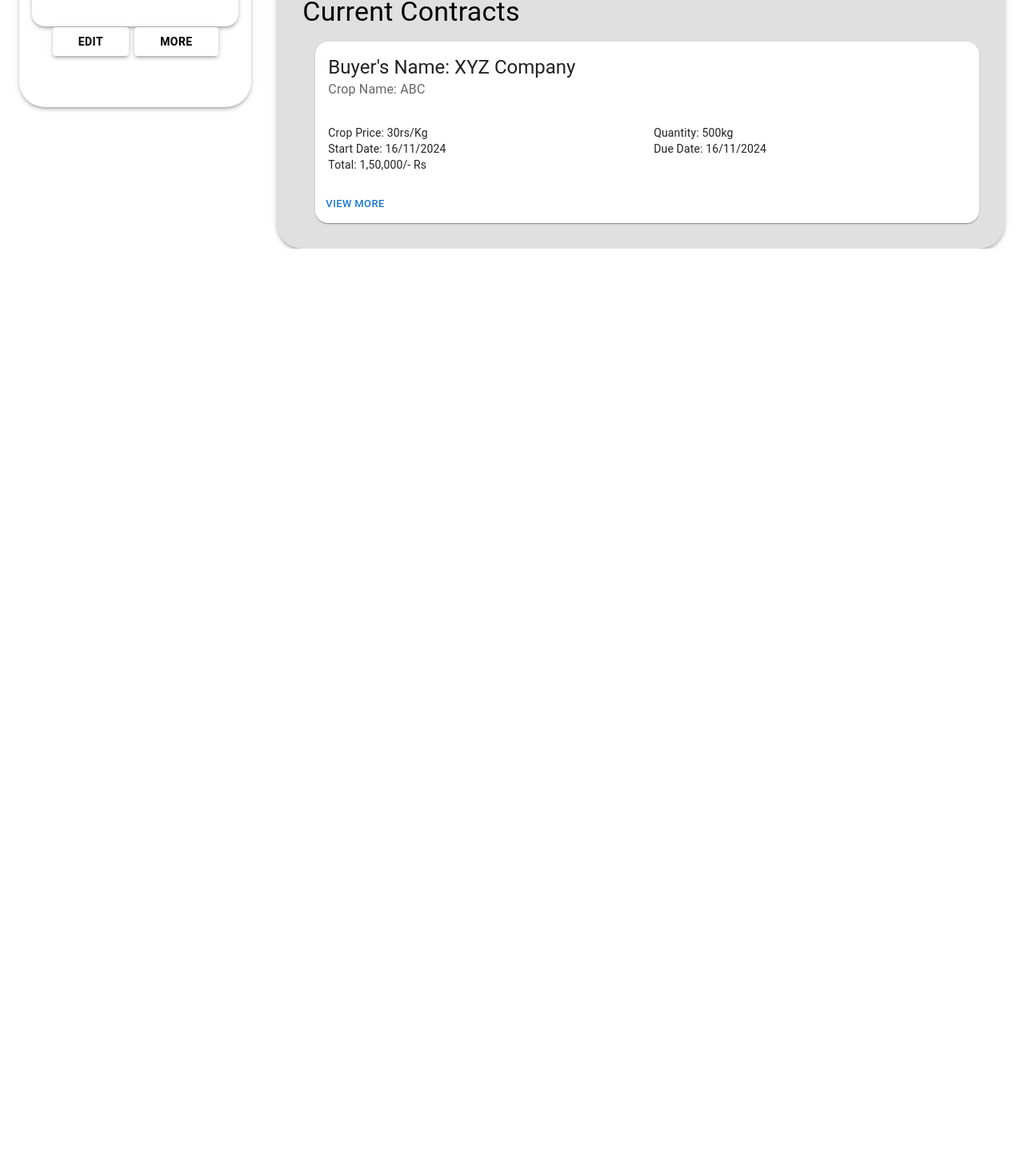
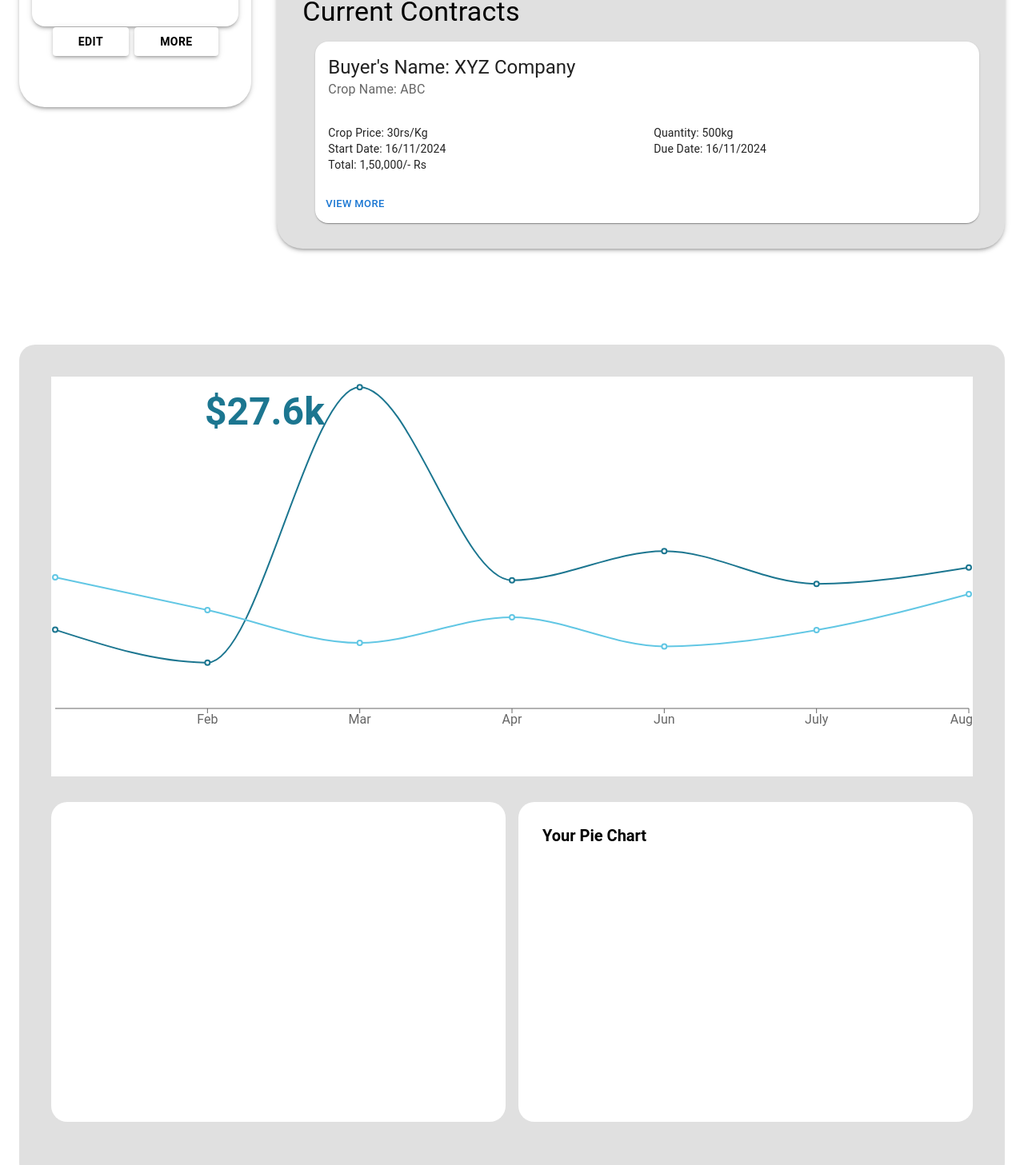
Before and after one commit to Thebeast01/AgriConnect, a React (Vite) app in the folder Frontend/: page /dashboard in a window 1280 px wide. Shown: the part 654-2111 px from the top of the page at 80% size. Before the commit the page ends 965 px from the top, so only its background shows below. Built offline with nearby package versions, Linux system fonts and the light colour scheme.

Commit message:
Dashboard login Register

```diff
--- a/Frontend/package.json
+++ b/Frontend/package.json
@@ -19,7 +19,9 @@
 		"@fortawesome/react-fontawesome": "^0.2.2",
 		"@mui/icons-material": "^6.0.1",
 		"@mui/material": "^6.0.1",
+		"@mui/styled-engine-sc": "^6.0.1",
 		"@mui/styles": "^6.0.0",
+		"@mui/x-charts": "^7.15.0",
 		"@mui/x-date-pickers": "^7.15.0",
 		"dayjs": "^1.11.13",
 		"firebase": "^10.13.1",
@@ -27,6 +29,8 @@
 		"react-dom": "^18.3.1",
 		"react-router-dom": "^6.26.1",
 		"react-scroll": "^1.9.0",
+		"recharts": "^2.12.7",
+		"styled-components": "^6.1.13",
 		"sweetalert2": "^11.12.4"
 	},
 	"devDependencies": {
--- a/Frontend/src/Pages/Dashboard.jsx
+++ b/Frontend/src/Pages/Dashboard.jsx
@@ -6,6 +6,7 @@ import OIP from '../assets/profile.png'
 import Plus from '../assets/plus.png'
 import { FontAwesomeIcon } from '@fortawesome/react-fontawesome';
 import { faPlus } from '@fortawesome/free-solid-svg-icons';
+import LineGraph from '../component/LineGraph';
 const Dashboard = () => {
   const [cropsData, setCropsData] = useState([
     {
@@ -20,6 +21,7 @@ const Dashboard = () => {
     // Handle adding more crops data
     setCropsData([...cropsData, { /* New crop data */ }]);
   };
+
   return (
     <Container maxWidth="xl" display={'flex'} sx={{
       height:
@@ -218,6 +220,43 @@ const Dashboard = () => {
           </Grid>
         </Grid>
       </Box>
+      <Box sx={{
+
+        width: '100%',
+        backgroundColor: Colors.dasboardBackground,
+        marginTop: 15,
+        borderRadius: 5,
+        padding: 5
+
+      }}>
+        <Box sx={{
+          height: '500px',
+          width: '100%',
+          backgroundColor: 'white',
+          display: 'flex',
+          justifyContent: 'center',
+        }}>
+          <Typography variant='h3' sx={{ position: 'absolute', left: 240, fontWeight: 'bold', padding: 2, color: '#1C7690', }}>$27.6k</Typography>
+          <LineGraph />
+        </Box>
+        <Box sx={{
+
+          width: '100%',
+          display: 'flex',
+          flexDirection: 'row',
+          gap: '1rem',
+          marginTop: '2rem',
+          marginBottom: '2rem'
+        }}>
+          <Box sx={{ backgroundColor: 'white', height: '400px', borderRadius: 5, width: '100%' }} >
+
+          </Box>
+          <Box sx={{ backgroundColor: 'white', width: '100%', height: '400px', borderRadius: 5 }}>
+            <p style={{ padding: '30px', fontWeight: 'bold', fontSize: '20px'  }}>Your Pie Chart</p>
+          </Box>
+        </Box>
+      </Box>
+
     </Container >
   )
 }
--- /dev/null
+++ b/Frontend/src/component/LineGraph.jsx
@@ -0,0 +1,60 @@
+import React from 'react';
+import { LineChart, Line, XAxis, YAxis, CartesianGrid, Tooltip, Legend, ResponsiveContainer } from 'recharts';
+
+const data = [
+        {
+                name: 'Jan',
+                uv: 4000,
+                pv: 2400,
+                amt: 2400,
+        },
+        {
+                name: 'Feb',
+                uv: 3000,
+                pv: 1398,
+                amt: 2210,
+        },
+        {
+                name: 'Mar',
+                uv: 2000,
+                pv: 9800,
+                amt: 2290,
+        },
+        {
+                name: 'Apr',
+                uv: 2780,
+                pv: 3908,
+                amt: 2000,
+        },
+        {
+                name: 'Jun',
+                uv: 1890,
+                pv: 4800,
+                amt: 2181,
+        },
+        {
+                name: 'July',
+                uv: 2390,
+                pv: 3800,
+                amt: 2500,
+        },
+        {
+                name: 'Aug',
+                uv: 3490,
+                pv: 4300,
+                amt: 2100,
+        },
+];
+
+const LineGraph = () => {
+        return (
+                <ResponsiveContainer width="100%" height="90%">
+                        <LineChart width={300} height={100} data={data}>
+                                <Line type="monotone" dataKey="pv" stroke="#1C7690" strokeWidth={2} />
+                                <Line type="monotone" dataKey="uv" stroke="#62C7E4" strokeWidth={2} />
+                                <XAxis dataKey='name' type='category' />
+                        </LineChart>
+                </ResponsiveContainer>
+        );
+};
+export default LineGraph
--- a/Frontend/src/component/Login.jsx
+++ b/Frontend/src/component/Login.jsx
@@ -2,8 +2,9 @@ import React, { useState } from 'react';
 import { Button, Box, Container, TextField, Typography } from '@mui/material';
 import { auth } from './Firebase';
 import { useNavigate } from 'react-router-dom';
-import { signInWithEmailAndPassword } from 'firebase/auth';
+import { signInWithEmailAndPassword, signInWithPopup } from 'firebase/auth';
 // Not completed Yet
+import { GoogleAuthProvider } from 'firebase/auth';
 import Swal from 'sweetalert2';
 const Login = () => {
         const navigate = useNavigate()
@@ -12,19 +13,28 @@ const Login = () => {
                 password: ''
         })
         const handleLogin = async () => {
-
+                if (loginData.email !== '' || loginData.password !== '') {
                 try {
                         await signInWithEmailAndPassword(auth, loginData.email, loginData.password)
                         Swal.fire('Login Success', '', 'success')
                         if (auth.currentUser) {
-                                navigate('/home')
+                                navigate('/dashboard')
                         }
                         console.log('Login Successfully')
                 }
                 catch (error) {
                         console.log(error)
                 }
+                }
+                else {
+                        Swal.fire('Login Failed', 'Please fill all the fields', 'error')
+                }
         };
+        const handleGoogleLogin = async () => {
+                const provider = new GoogleAuthProvider();
+                return signInWithPopup(auth, provider)
+
+        }
         return (
 
                 <Container maxWidth='xl' sx={{
@@ -65,7 +75,11 @@ const Login = () => {
                                 <Box display={'flex'} width={'100%'} justifyContent={'space-between'} marginTop={'1rem'}>
                                         <Button variant='contained' onClick={() => navigate('/register')}>Register</Button>
                                         <Button variant='contained' color='warning' onClick={handleLogin}>Login</Button>
+
                                 </Box>
+                                <Button onClick={handleGoogleLogin} variant='contained' sx={{ width: '100%', marginTop: 2, borderRadius: 2, fontWeight: 'bold', color: 'white' }}>
+                                        Sign In With Google
+                                </Button>
                         </Box>
                 </Container>
         );
--- a/Frontend/src/component/Register.jsx
+++ b/Frontend/src/component/Register.jsx
@@ -96,13 +96,7 @@ const Register = () => {
                                                         fullWidth
 
                                                 />
-                                                <LocalizationProvider dateAdapter={AdapterDayjs} width={'100%'}>
-
-                                                        <DatePicker label={'Date of Birth'} onChange={(e) =>
-                                                                setDateValue(dayjs(e))
-                                                        }
-                                                        />
-                                                </LocalizationProvider></Box>
+                                        </Box>
 
 
                                         <Box display={'flex'} gap={'1rem'}>
@@ -144,8 +138,8 @@ const Register = () => {
                                                 margin="normal"
                                         />
                                         <Box display={'flex'} width={'100%'} justifyContent={'space-between'} marginTop={'1rem'}>
-                                                <Button variant='contained' onClick={() => navigate('/register')}>Skip</Button>
-                                                <Button variant='contained' color='warning' onClick={handleSignup}>Register</Button>
+                                                <Button variant='contained' sx={{ width: '7rem' }} onClick={() => navigate('/login')}>Login</Button>
+                                                <Button variant='contained' color='warning' onClick={handleSignup}>Submit</Button>
                                         </Box>
 
                                 </Box >
--- a/Frontend/src/main.jsx
+++ b/Frontend/src/main.jsx
@@ -7,6 +7,7 @@ import Layout from './outlet.jsx'
 import LandingPage from './component/LandingPage.jsx'
 import Register from './component/Register.jsx'
 import Dashboard from './Pages/Dashboard.jsx'
+import Login from './component/Login.jsx'
 const router = createBrowserRouter([
   {
     path: '/',
@@ -22,6 +23,9 @@ const router = createBrowserRouter([
       }, {
         path: 'dashboard',
         element: <Dashboard />
+      }, {
+        path: 'login',
+        element: <Login />
       }
     ]
   }
```
Also changed, not shown: Frontend/src/component/PieChart.jsx (added, +45 -0 lines), 1 other file (tests, documents, lock files or other folders).
